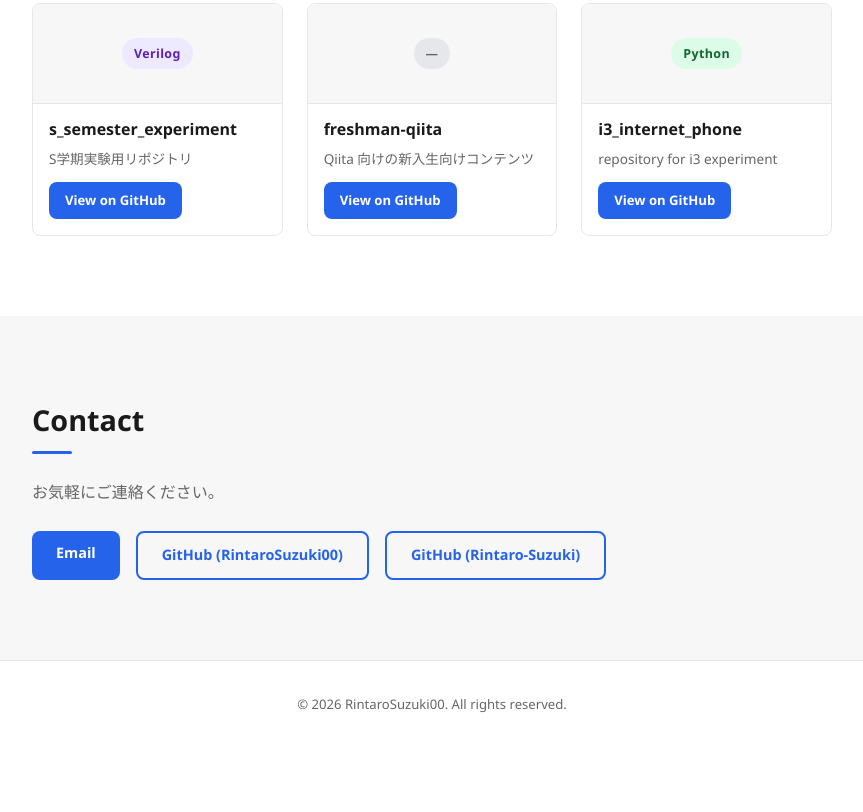
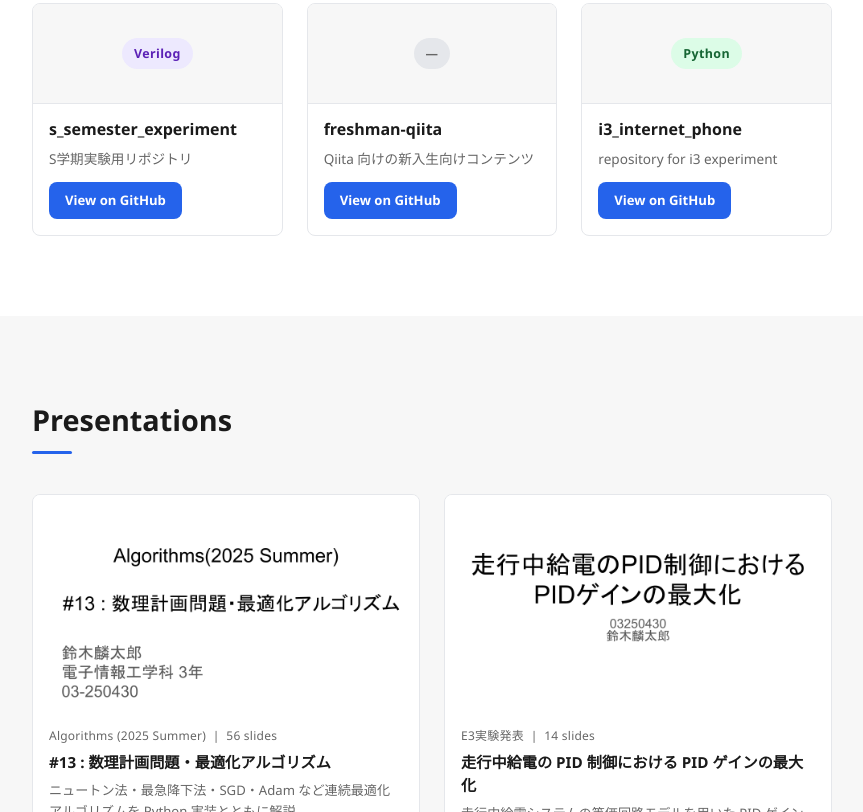
Before and after one commit to RintaroSuzuki00/RintaroSuzuki00.github.io, a plain HTML site: page index.html in a window 1280 px wide. Shown: the part 1988-2800 px from the top of the page, without its empty margins (208-1071 px from the left). Before the commit the page ends 2735 px from the top, so only its background shows below. Drawn offline with Linux system fonts and the light colour scheme.

Commit message:
Add Presentations section with Google Slides thumbnails

```diff
--- a/index.html
+++ b/index.html
@@ -16,6 +16,7 @@
         <li><a href="#about">About</a></li>
         <li><a href="#skills">Skills</a></li>
         <li><a href="#works">Works</a></li>
+        <li><a href="#presentations">Presentations</a></li>
         <li><a href="#contact">Contact</a></li>
       </ul>
     </nav>
@@ -123,8 +124,50 @@
     </div>
   </section>
 
+  <!-- Presentationsセクション -->
+  <section class="section section-alt" id="presentations">
+    <div class="container">
+      <h2 class="section-title">Presentations</h2>
+      <div class="slides-grid">
+
+        <div class="slide-card">
+          <a href="https://docs.google.com/presentation/d/1FOX7eKy-CIKecfbx-6YxBffxE3bwSNx9uKy9JGdhI9k/edit" target="_blank" class="slide-thumb-link">
+            <img
+              src="slide1_thumb.png"
+              alt="Algorithms(2025 Summer) #13 スライド表紙"
+              class="slide-thumb"
+            />
+            <span class="slide-overlay">Open Slides</span>
+          </a>
+          <div class="slide-body">
+            <p class="slide-meta">Algorithms (2025 Summer) &nbsp;|&nbsp; 56 slides</p>
+            <h3 class="slide-title">#13 : 数理計画問題・最適化アルゴリズム</h3>
+            <p class="slide-desc">ニュートン法・最急降下法・SGD・Adam など連続最適化アルゴリズムを Python 実装とともに解説。</p>
+          </div>
+        </div>
+
+        <div class="slide-card">
+          <a href="https://docs.google.com/presentation/d/1I-J2cUrr5mhcMnLO7MgR8StNw2nP5B73PXwzLi78Azs/edit" target="_blank" class="slide-thumb-link">
+            <img
+              src="slide2_thumb.png"
+              alt="E3実験発表スライド表紙"
+              class="slide-thumb"
+            />
+            <span class="slide-overlay">Open Slides</span>
+          </a>
+          <div class="slide-body">
+            <p class="slide-meta">E3実験発表 &nbsp;|&nbsp; 14 slides</p>
+            <h3 class="slide-title">走行中給電の PID 制御における PID ゲインの最大化</h3>
+            <p class="slide-desc">走行中給電システムの等価回路モデルを用いた PID ゲイン最大化と、ボード線図・ナイキスト線図による安定性解析。</p>
+          </div>
+        </div>
+
+      </div>
+    </div>
+  </section>
+
   <!-- Contactセクション -->
-  <section class="section section-alt" id="contact">
+  <section class="section" id="contact">
     <div class="container">
       <h2 class="section-title">Contact</h2>
       <p class="section-text">お気軽にご連絡ください。</p>
--- a/style.css
+++ b/style.css
@@ -305,6 +305,90 @@ footer {
 }
 
 /* ===========================
+   Presentations
+=========================== */
+.slides-grid {
+  display: grid;
+  grid-template-columns: repeat(auto-fill, minmax(300px, 1fr));
+  gap: 1.5rem;
+  margin-top: 1rem;
+}
+
+.slide-card {
+  border: 1px solid var(--color-border);
+  border-radius: var(--radius);
+  overflow: hidden;
+  background-color: var(--color-bg);
+  transition: box-shadow var(--transition), transform var(--transition);
+}
+
+.slide-card:hover {
+  box-shadow: 0 4px 16px rgba(0, 0, 0, 0.08);
+  transform: translateY(-2px);
+}
+
+.slide-thumb-link {
+  display: block;
+  position: relative;
+  overflow: hidden;
+}
+
+.slide-thumb {
+  width: 100%;
+  aspect-ratio: 16 / 9;
+  object-fit: cover;
+  display: block;
+  transition: transform 0.3s ease;
+}
+
+.slide-thumb-link:hover .slide-thumb {
+  transform: scale(1.03);
+}
+
+.slide-overlay {
+  position: absolute;
+  inset: 0;
+  background-color: rgba(37, 99, 235, 0.75);
+  color: #fff;
+  display: flex;
+  align-items: center;
+  justify-content: center;
+  font-size: 0.9rem;
+  font-weight: 600;
+  letter-spacing: 0.05em;
+  opacity: 0;
+  transition: opacity var(--transition);
+}
+
+.slide-thumb-link:hover .slide-overlay {
+  opacity: 1;
+}
+
+.slide-body {
+  padding: 0.85rem 1rem 1rem;
+}
+
+.slide-meta {
+  font-size: 0.75rem;
+  color: var(--color-muted);
+  margin-bottom: 0.3rem;
+  letter-spacing: 0.02em;
+}
+
+.slide-title {
+  font-size: 0.95rem;
+  font-weight: 700;
+  margin-bottom: 0.4rem;
+  line-height: 1.5;
+}
+
+.slide-desc {
+  font-size: 0.82rem;
+  color: var(--color-muted);
+  line-height: 1.6;
+}
+
+/* ===========================
    フェードインアニメーション
 =========================== */
 .fade-in {
```
Also changed, not shown: slide1_thumb.png (added), slide2_thumb.png (added).
